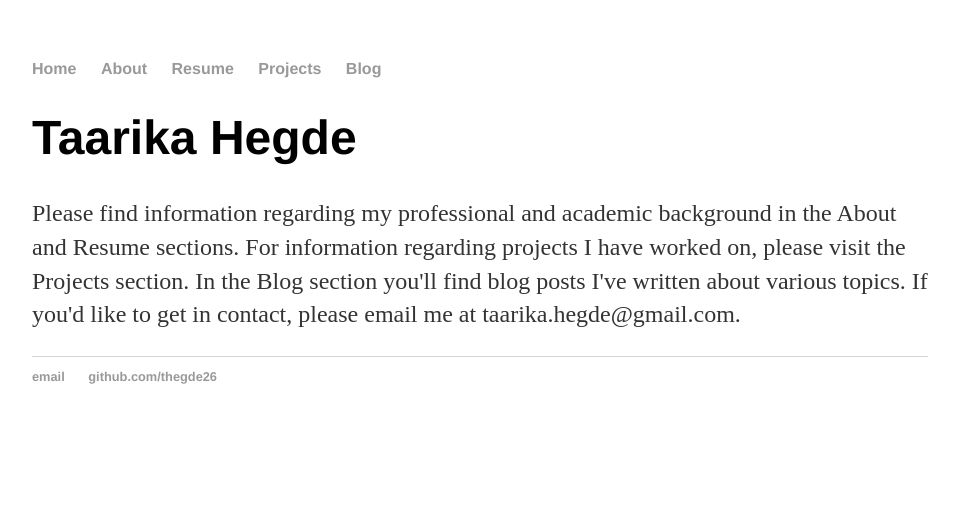
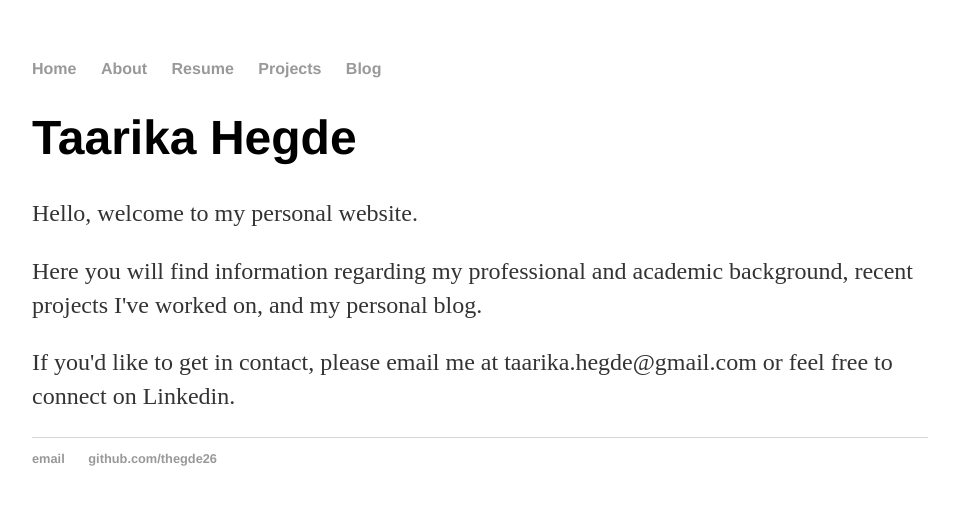
Before and after one commit to thegde26/thegde26.github.io, a Jekyll site: the page built from index.html, in a window 1280 px wide. Shown: the top 505 px of the page, without its empty margins (160-1119 px from the left). Built offline with Jekyll 4.4.1, drawn with Linux system fonts in a browser that asks for light colours.

Commit message:
Update index.html

```diff
--- a/index.html
+++ b/index.html
@@ -4,8 +4,7 @@ title: Taarika Hegde Personal Website
 ---
 <div class="blurb">
 	<h1>Taarika Hegde</h1>
-	<p>Please find information regarding my professional and academic background in the About and Resume sections.
-	For information regarding projects I have worked on, please visit the Projects section.
-	In the Blog section you'll find blog posts I've written about various topics.
-	If you'd like to get in contact, please email me at taarika.hegde@gmail.com.</p>
+	<p>Hello, welcome to my personal website.</p>
+	<p>Here you will find information regarding my professional and academic background, recent projects I've worked on, and my personal blog.</p>
+	<p>If you'd like to get in contact, please email me at taarika.hegde@gmail.com or feel free to connect on Linkedin.</p>
 </div><!-- /.blurb -->
```
